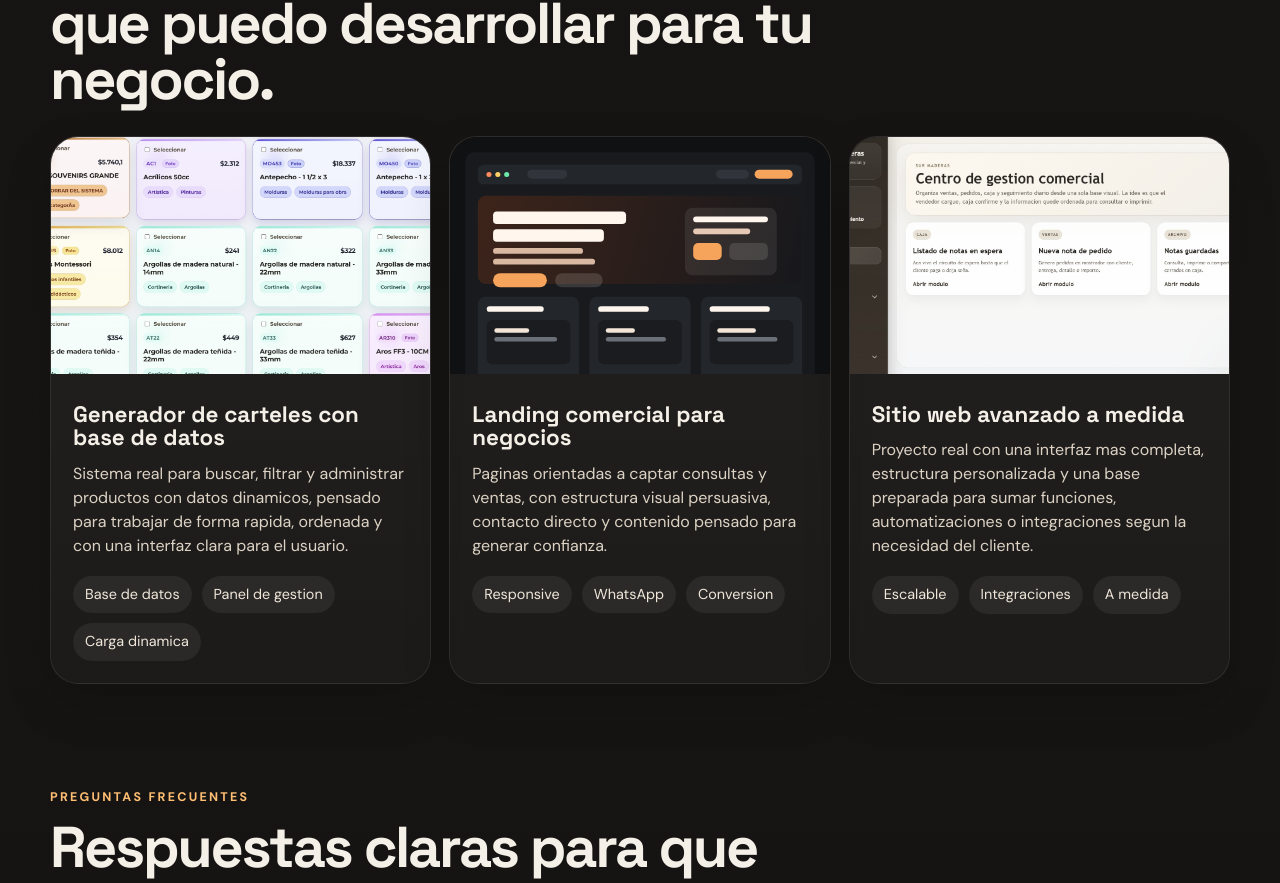
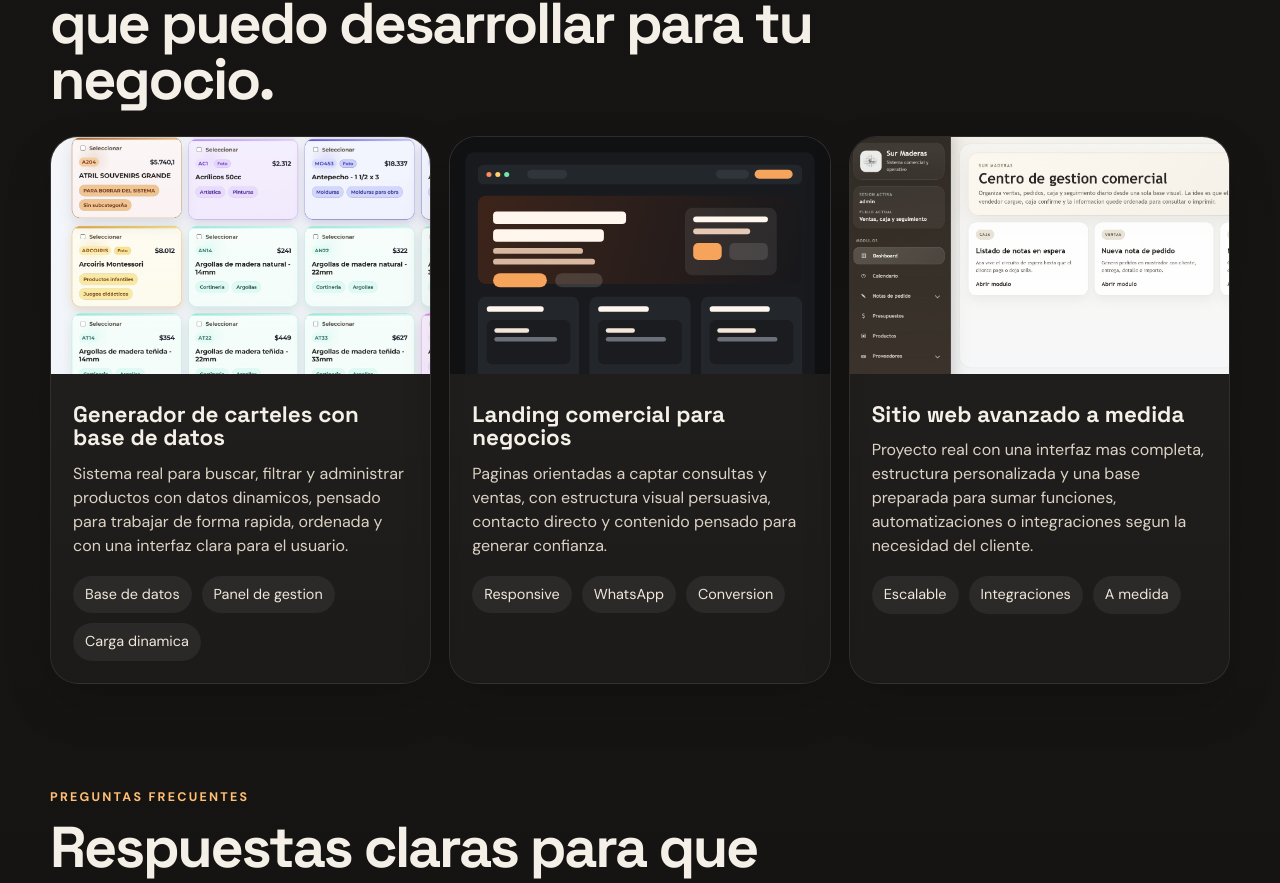
Before and after one commit to Maturojo/devstudio, a React (Vite) app: page / in a window 1280 px wide. Shown: the part 2364-3247 px from the top of the page. Built offline with nearby package versions, Linux system fonts and the light colour scheme; no server answers.

Commit message:
Align portfolio images to top left

```diff
--- a/src/styles.css
+++ b/src/styles.css
@@ -397,7 +397,7 @@ a {
   width: 100%;
   height: 100%;
   object-fit: cover;
-  object-position: center top;
+  object-position: left top;
   background: #120f0d;
 }
 
```
